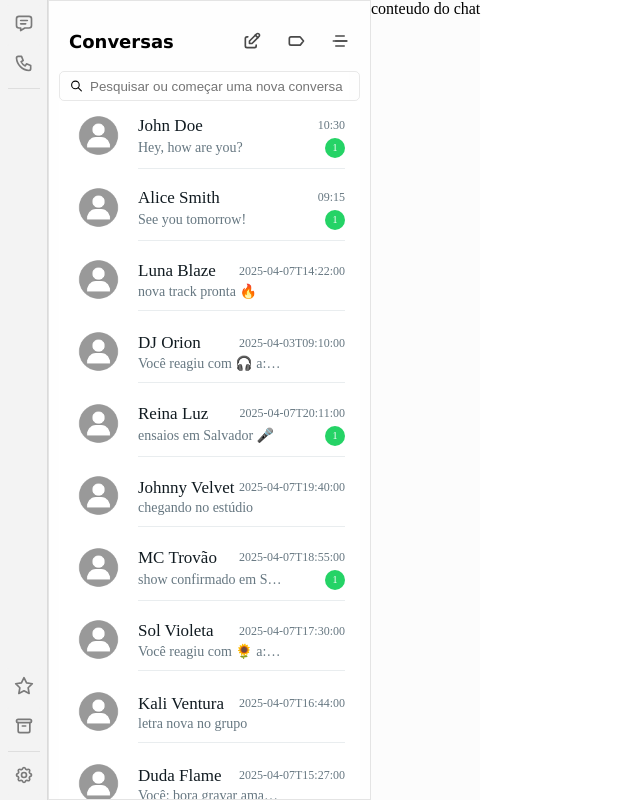
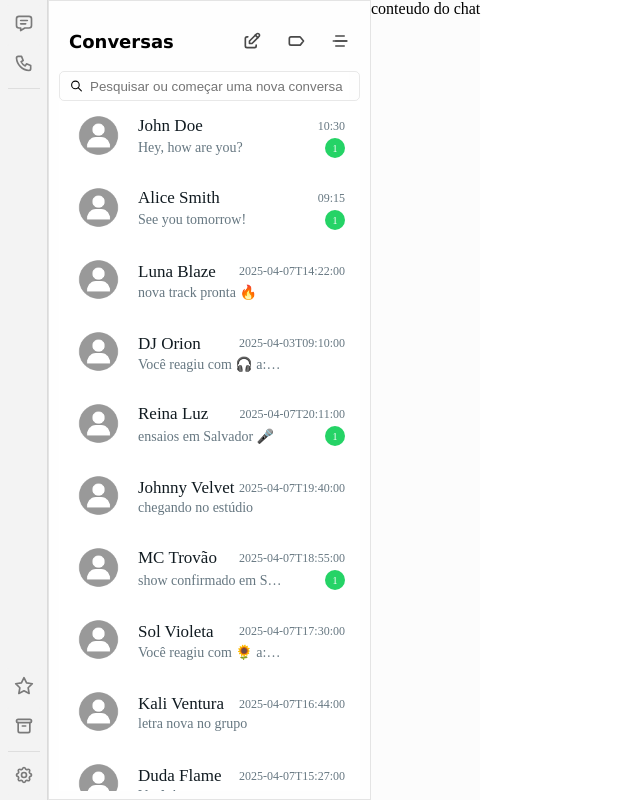
Before and after one commit to saulotarsobc/whatsclone, a Next.js app: page /chats in a window 1280 px wide. Shown: the whole page, without its empty margins (0-640 px from the left). Built offline with nearby package versions, Linux system fonts and the light colour scheme.

Commit message:
style(chat-list): remove border from list item and adjust container height
Remove the bottom border from ChatListItem to improve visual consistency. Adjust ChatListContainer height and add overflow-y scroll to ensure proper scrolling behavior.

```diff
--- a/src/app/(private)/chats/components/ChatListContainer/style.module.css
+++ b/src/app/(private)/chats/components/ChatListContainer/style.module.css
@@ -1,3 +1,6 @@
 .ChatListContainer{
     background: #ffffff;
+    height: calc(100vh - 110px);
+    width: 100%;
+    overflow-y: scroll;
 }
--- a/src/app/(private)/chats/components/ChatListItem/style.module.css
+++ b/src/app/(private)/chats/components/ChatListItem/style.module.css
@@ -31,7 +31,6 @@
   flex: 1;
   display: flex;
   flex-direction: column;
-  border-bottom: 1px solid #e9edef;
   padding: 10px 0;
   min-width: 0;
 }
```
